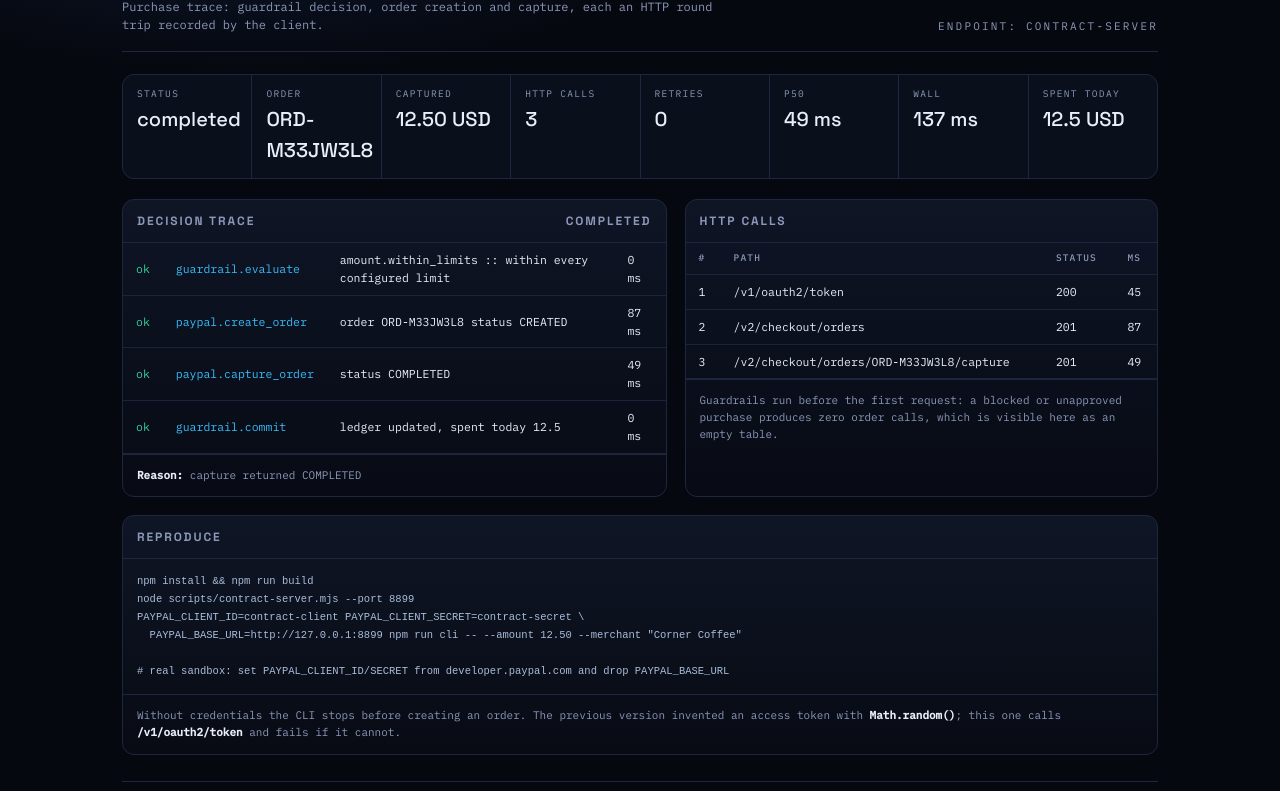
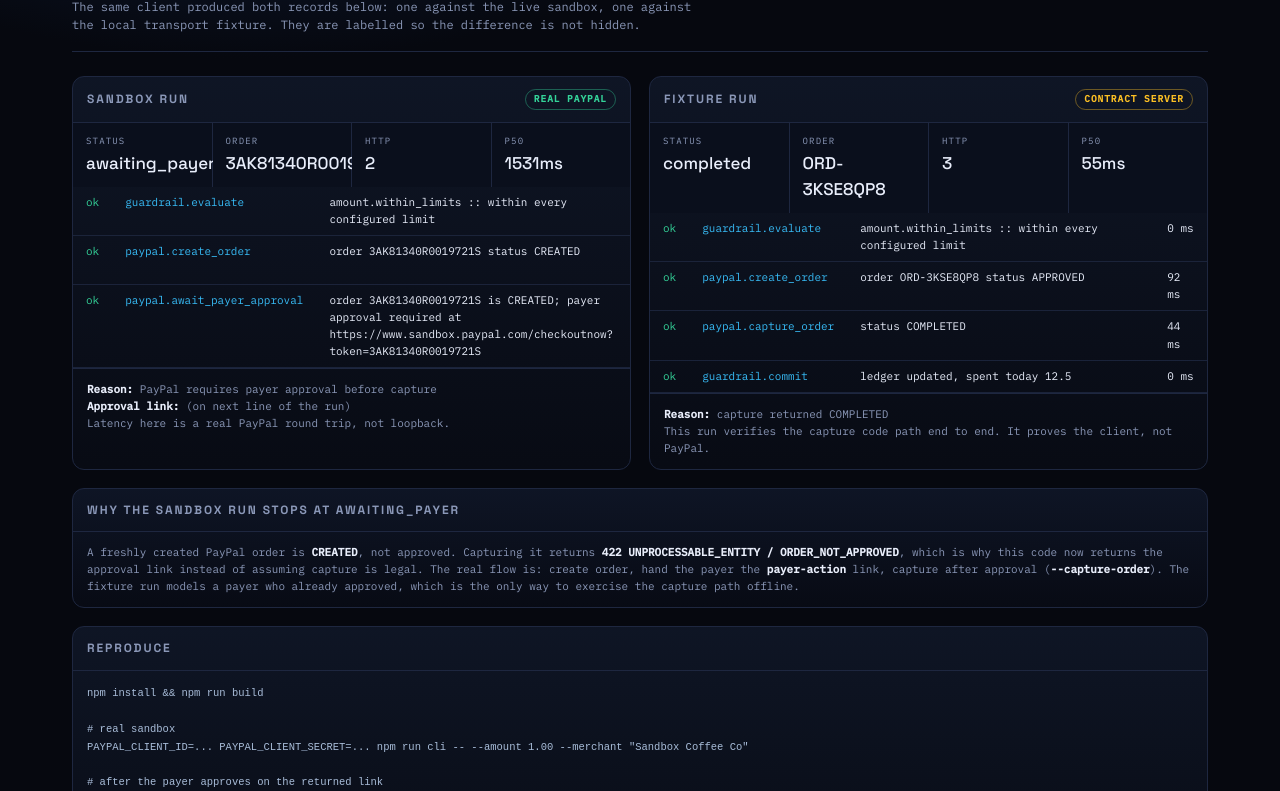
Before and after one commit to liutingqiu/paypal-agentic-checkout-sdk, a website: page index.html in a window 1280 px wide. Shown: the part 111-902 px from the top of the page. Drawn offline with Linux system fonts and the light colour scheme.

Commit message:
Run against the real PayPal sandbox; make the flow two-phase because PayPal requires it
Sandbox credentials were added and the client was pointed at api-m.sandbox.paypal.com.

Live findings:
- POST /v1/oauth2/token 200, token issued
- POST /v2/checkout/orders 201, order 3AK81340R0019721S, status CREATED, payer-action link present
- POST .../capture before approval 422 UNPROCESSABLE_ENTITY / ORDER_NOT_APPROVED

The capture assumption was wrong. The agent now stops at awaiting_payer and returns the approval
link; --capture-order performs the second phase after the payer approves. The 422 is kept as
evidence rather than papered over.

- contract server gains --auto-approve so the capture path stays testable offline
- data/sandbox and data/contract hold both records; the page labels which is which
- report separates what the sandbox run proves from what the fixture run proves

Not done: the sandbox checkout page refused an automated confirmation click, so no COMPLETED
sandbox capture exists yet; the approval leg needs a human.

```diff
--- /dev/null
+++ b/data/contract/metrics.json
@@ -0,0 +1,45 @@
+{
+  "status": "completed",
+  "reason": "capture returned COMPLETED",
+  "orderId": "ORD-3KSE8QP8",
+  "capturedAmount": "12.50",
+  "httpRequests": 3,
+  "httpStatuses": [
+    200,
+    201
+  ],
+  "retries": 0,
+  "latencyMs": {
+    "p50": 55,
+    "max": 92
+  },
+  "endpoint": "contract-server",
+  "wallMs": 137,
+  "spentToday": 12.5,
+  "trace": [
+    {
+      "step": "guardrail.evaluate",
+      "ok": true,
+      "detail": "amount.within_limits :: within every configured limit",
+      "durationMs": 0
+    },
+    {
+      "step": "paypal.create_order",
+      "ok": true,
+      "detail": "order ORD-3KSE8QP8 status APPROVED",
+      "durationMs": 92
+    },
+    {
+      "step": "paypal.capture_order",
+      "ok": true,
+      "detail": "status COMPLETED",
+      "durationMs": 44
+    },
+    {
+      "step": "guardrail.commit",
+      "ok": true,
+      "detail": "ledger updated, spent today 12.5",
+      "durationMs": 0
+    }
+  ]
+}
--- /dev/null
+++ b/data/sandbox/metrics.json
@@ -0,0 +1,39 @@
+{
+  "status": "awaiting_payer",
+  "reason": "PayPal requires payer approval before capture",
+  "orderId": "3AK81340R0019721S",
+  "capturedAmount": null,
+  "httpRequests": 2,
+  "httpStatuses": [
+    200,
+    201
+  ],
+  "retries": 0,
+  "latencyMs": {
+    "p50": 1531,
+    "max": 1531
+  },
+  "endpoint": "https://api-m.sandbox.paypal.com",
+  "wallMs": 1531,
+  "spentToday": 0,
+  "trace": [
+    {
+      "step": "guardrail.evaluate",
+      "ok": true,
+      "detail": "amount.within_limits :: within every configured limit",
+      "durationMs": 0
+    },
+    {
+      "step": "paypal.create_order",
+      "ok": true,
+      "detail": "order 3AK81340R0019721S status CREATED",
+      "durationMs": 1531
+    },
+    {
+      "step": "paypal.await_payer_approval",
+      "ok": true,
+      "detail": "order 3AK81340R0019721S is CREATED; payer approval required at https://www.sandbox.paypal.com/checkoutnow?token=3AK81340R0019721S",
+      "durationMs": 0
+    }
+  ]
+}
--- a/index.html
+++ b/index.html
@@ -2,32 +2,34 @@
 <html lang="en">
 <head>
 <meta charset="utf-8" /><meta name="viewport" content="width=device-width, initial-scale=1" />
-<title>Agent Checkout - purchase trace</title>
+<title>Agent Checkout - two runs, one code path</title>
 <link href="https://fonts.googleapis.com/css2?family=IBM+Plex+Mono:wght@400;500&family=Space+Grotesk:wght@500;700&display=swap" rel="stylesheet" />
 <style>
 :root{--bg:#06080f;--panel:#0d1220;--line:#1e2740;--ink:#e9eefb;--muted:#8b98b8;--pp:#38bdf8;--ok:#34d399;--warn:#fbbf24}
 *{box-sizing:border-box;margin:0;padding:0}
 body{background:radial-gradient(900px 460px at 20% -10%,#10203f 0%,var(--bg) 62%);color:var(--ink);font-family:"IBM Plex Mono",monospace;line-height:1.55}
-.wrap{max-width:1080px;margin:0 auto;padding:32px 22px 70px}
+.wrap{max-width:1180px;margin:0 auto;padding:32px 22px 70px}
 header{display:flex;justify-content:space-between;flex-wrap:wrap;gap:14px;align-items:flex-end;border-bottom:1px solid var(--line);padding-bottom:16px}
 h1{font-family:"Space Grotesk",sans-serif;font-size:clamp(21px,3vw,34px)}h1 em{color:var(--pp);font-style:normal}
 .eyebrow{color:var(--muted);font-size:11px;letter-spacing:.2em;text-transform:uppercase}
-.sub{color:var(--muted);font-size:12px;margin-top:7px;max-width:620px}
-.stats{display:grid;grid-template-columns:repeat(auto-fit,minmax(112px,1fr));gap:1px;background:var(--line);border:1px solid var(--line);border-radius:12px;overflow:hidden;margin-top:22px}
-.stat{background:#0a0f1c;padding:12px 14px}
-.stat .k{font-size:9.5px;letter-spacing:.14em;text-transform:uppercase;color:var(--muted)}
-.stat .v{font-family:"Space Grotesk",sans-serif;font-size:20px;margin-top:2px}
-.cols{display:grid;grid-template-columns:1.15fr 1fr;gap:18px;margin-top:20px}
-@media(max-width:880px){.cols{grid-template-columns:1fr}}
+.sub{color:var(--muted);font-size:12px;margin-top:7px;max-width:640px}
+.cols{display:grid;grid-template-columns:1fr 1fr;gap:18px;margin-top:24px}
+@media(max-width:900px){.cols{grid-template-columns:1fr}}
 .panel{background:linear-gradient(180deg,rgba(15,22,38,.95),rgba(8,11,20,.96));border:1px solid var(--line);border-radius:12px;overflow:hidden}
-.panel h2{font-family:"Space Grotesk",sans-serif;font-size:12px;letter-spacing:.16em;text-transform:uppercase;color:var(--muted);padding:12px 14px;border-bottom:1px solid var(--line);display:flex;justify-content:space-between}
-table{width:100%;border-collapse:collapse;font-size:11.5px}
-td,th{padding:8px 13px;border-bottom:1px solid rgba(30,39,64,.85);text-align:left}
-th{color:var(--muted);font-size:9.5px;letter-spacing:.12em;text-transform:uppercase;font-weight:500}
+.panel h2{font-family:"Space Grotesk",sans-serif;font-size:12px;letter-spacing:.16em;text-transform:uppercase;color:var(--muted);padding:12px 14px;border-bottom:1px solid var(--line);display:flex;justify-content:space-between;align-items:center}
+.tag{font-family:"IBM Plex Mono",monospace;font-size:9.5px;letter-spacing:.1em;border:1px solid var(--line);border-radius:999px;padding:2px 8px}
+.real{color:var(--ok);border-color:rgba(52,211,153,.4)}.fixture{color:var(--warn);border-color:rgba(251,191,36,.4)}
+.stats{display:grid;grid-template-columns:repeat(auto-fit,minmax(104px,1fr));gap:1px;background:var(--line)}
+.stat{background:#0a0f1c;padding:11px 13px}
+.stat .k{font-size:9px;letter-spacing:.13em;text-transform:uppercase;color:var(--muted)}
+.stat .v{font-family:"Space Grotesk",sans-serif;font-size:17px;margin-top:2px}
+table{width:100%;border-collapse:collapse;font-size:11px}
+td,th{padding:7px 13px;border-bottom:1px solid rgba(30,39,64,.85);text-align:left;vertical-align:top}
+th{color:var(--muted);font-size:9px;letter-spacing:.12em;text-transform:uppercase;font-weight:500}
 .ok{color:var(--ok)}.fail{color:var(--warn)}.step{color:var(--pp)}
 .note{padding:12px 14px;font-size:11px;color:var(--muted);border-top:1px solid var(--line)}.note b{color:var(--ink)}
 pre{font-size:10.5px;padding:14px;color:#a8bcd8;overflow:auto;line-height:1.7}
-footer{margin-top:26px;border-top:1px solid var(--line);padding-top:14px;color:var(--muted);font-size:11px;display:flex;gap:16px}
+footer{margin-top:26px;border-top:1px solid var(--line);padding-top:14px;color:var(--muted);font-size:11px;display:flex;gap:16px;flex-wrap:wrap}
 a{color:var(--pp);text-decoration:none}a:hover{text-decoration:underline}
 </style>
 </head>
@@ -37,32 +39,43 @@
     <div>
       <div class="eyebrow">PayPal AI Hackathon &middot; Orders v2</div>
       <h1>Agent <em>Checkout</em></h1>
-      <p class="sub">Purchase trace: guardrail decision, order creation and capture, each an HTTP round trip recorded by the client.</p>
+      <p class="sub">The same client produced both records below: one against the live sandbox, one against the local transport fixture. They are labelled so the difference is not hidden.</p>
     </div>
-    <div class="eyebrow" id="ep">-</div>
   </header>
-  <div class="stats" id="stats"></div>
   <div class="cols">
     <div class="panel">
-      <h2><span>Decision trace</span><span id="status">-</span></h2>
-      <table><tbody id="trace"></tbody></table>
-      <div class="note" id="reason"></div>
+      <h2><span>Sandbox run</span><span class="tag real">real paypal</span></h2>
+      <div class="stats" id="statsReal"></div>
+      <table><tbody id="traceReal"></tbody></table>
+      <div class="note" id="noteReal"></div>
     </div>
     <div class="panel">
-      <h2>HTTP calls</h2>
-      <table><thead><tr><th>#</th><th>path</th><th>status</th><th>ms</th></tr></thead><tbody id="calls"></tbody></table>
-      <div class="note">Guardrails run before the first request: a blocked or unapproved purchase produces zero order calls, which is visible here as an empty table.</div>
+      <h2><span>Fixture run</span><span class="tag fixture">contract server</span></h2>
+      <div class="stats" id="statsFix"></div>
+      <table><tbody id="traceFix"></tbody></table>
+      <div class="note" id="noteFix"></div>
+    </div>
+  </div>
+  <div class="panel" style="margin-top:18px">
+    <h2>Why the sandbox run stops at awaiting_payer</h2>
+    <div class="note" style="border-top:none">
+      A freshly created PayPal order is <b>CREATED</b>, not approved. Capturing it returns <b>422 UNPROCESSABLE_ENTITY / ORDER_NOT_APPROVED</b>, which is why this code now returns the approval link instead of assuming capture is legal. The real flow is: create order, hand the payer the <b>payer-action</b> link, capture after approval (<b>--capture-order</b>). The fixture run models a payer who already approved, which is the only way to exercise the capture path offline.
     </div>
   </div>
   <div class="panel" style="margin-top:18px">
     <h2>Reproduce</h2>
     <pre>npm install &amp;&amp; npm run build
-node scripts/contract-server.mjs --port 8899
+
+# real sandbox
+PAYPAL_CLIENT_ID=... PAYPAL_CLIENT_SECRET=... npm run cli -- --amount 1.00 --merchant "Sandbox Coffee Co"
+
+# after the payer approves on the returned link
+PAYPAL_CLIENT_ID=... PAYPAL_CLIENT_SECRET=... npm run cli -- --capture-order &lt;ORDER_ID&gt;
+
+# offline fixture
+node scripts/contract-server.mjs --port 8899 --auto-approve
 PAYPAL_CLIENT_ID=contract-client PAYPAL_CLIENT_SECRET=contract-secret \
-  PAYPAL_BASE_URL=http://127.0.0.1:8899 npm run cli -- --amount 12.50 --merchant "Corner Coffee"
-
-# real sandbox: set PAYPAL_CLIENT_ID/SECRET from developer.paypal.com and drop PAYPAL_BASE_URL</pre>
-    <div class="note">Without credentials the CLI stops before creating an order. The previous version invented an access token with <b>Math.random()</b>; this one calls <b>/v1/oauth2/token</b> and fails if it cannot.</div>
+  PAYPAL_BASE_URL=http://127.0.0.1:8899 npm run cli -- --amount 12.50</pre>
   </div>
   <footer>
     <a href="https://github.com/liutingqiu/paypal-agentic-checkout-sdk">repository</a>
@@ -70,23 +83,27 @@
   </footer>
 </div>
 <script>
+function stat(u,v){return "<div class=\"stat\"><div class=\"k\">"+u+"</div><div class=\"v\">"+v+"</div></div>";}
+function rows(trace){return (trace||[]).map(function(s){
+  return "<tr><td>"+(s.ok?"<span class=\"ok\">ok</span>":"<span class=\"fail\">stop</span>")+"</td><td class=\"step\">"+s.step+"</td><td>"+s.detail+"</td><td>"+s.durationMs+" ms</td></tr>";
+}).join("")||"<tr><td colspan=\"4\">no trace</td></tr>";}
+async function load(path){try{return await (await fetch(path)).json();}catch(e){return {};}}
 async function boot(){
-  var m={},calls=[];
-  try{m=await (await fetch("data/metrics.json")).json();}catch(e){}
-  try{calls=await (await fetch("data/requests.json")).json();}catch(e){}
-  document.getElementById("ep").textContent="endpoint: "+(m.endpoint||"-");
-  document.getElementById("status").textContent=m.status||"-";
-  var lat=m.latencyMs||{};
-  var stats=[["status",m.status||"-"],["order",(m.orderId||"-").slice(0,14)],["captured",(m.capturedAmount||"-")+" USD"],["http calls",m.httpRequests||0],["retries",m.retries||0],["p50",(lat.p50||0)+" ms"],["wall",(m.wallMs||0)+" ms"],["spent today",(m.spentToday||0)+" USD"]];
-  document.getElementById("stats").innerHTML=stats.map(function(x){return "<div class=\"stat\"><div class=\"k\">"+x[0]+"</div><div class=\"v\">"+x[1]+"</div></div>";}).join("");
-  var tr=m.trace||[];
-  document.getElementById("trace").innerHTML=tr.map(function(s){
-    return "<tr><td>"+(s.ok?"<span class=\"ok\">ok</span>":"<span class=\"fail\">stop</span>")+"</td><td class=\"step\">"+s.step+"</td><td>"+s.detail+"</td><td>"+s.durationMs+" ms</td></tr>";
-  }).join("")||"<tr><td colspan=\"4\">no trace</td></tr>";
-  document.getElementById("reason").innerHTML="<b>Reason:</b> "+(m.reason||"-");
-  document.getElementById("calls").innerHTML=(calls||[]).map(function(r,i){
-    return "<tr><td>"+(i+1)+"</td><td>"+r.path+"</td><td>"+r.status+"</td><td>"+r.durationMs+"</td></tr>";
-  }).join("")||"<tr><td colspan=\"4\" style=\"color:#8b98b8\">no HTTP calls were made</td></tr>";
+  var real=await load("data/sandbox/metrics.json");
+  var fix=await load("data/contract/metrics.json");
+  var latR=real.latencyMs||{}, latF=fix.latencyMs||{};
+  document.getElementById("statsReal").innerHTML=[
+    stat("status",real.status||"-"),stat("order",(real.orderId||"-").slice(0,13)),
+    stat("http",(real.httpRequests||0)),stat("p50",(latR.p50||0)+"ms")
+  ].join("");
+  document.getElementById("traceReal").innerHTML=rows(real.trace);
+  document.getElementById("noteReal").innerHTML="<b>Reason:</b> "+(real.reason||"-")+"<br><b>Approval link:</b> "+(real.approvalUrl||"(on next line of the run)")+"<br>Latency here is a real PayPal round trip, not loopback.";
+  document.getElementById("statsFix").innerHTML=[
+    stat("status",fix.status||"-"),stat("order",(fix.orderId||"-").slice(0,13)),
+    stat("http",(fix.httpRequests||0)),stat("p50",(latF.p50||0)+"ms")
+  ].join("");
+  document.getElementById("traceFix").innerHTML=rows(fix.trace);
+  document.getElementById("noteFix").innerHTML="<b>Reason:</b> "+(fix.reason||"-")+"<br>This run verifies the capture code path end to end. It proves the client, not PayPal.";
 }
 boot();
 </script>
```
Also changed, not shown: data/contract/requests.json (added, +23 -0 lines), data/contract/result.json (added, +32 -0 lines), data/sandbox/requests.json (added, +16 -0 lines), data/sandbox/result.json (added, +26 -0 lines), docs/technical-report.md (+48 -46 lines), scripts/contract-server.mjs (+16 -2 lines), src/agent.ts (+33 -3 lines), src/cli.ts (+15 -0 lines), README.md, dist/agent.d.ts, dist/agent.js, dist/cli.js, 2 other files.
